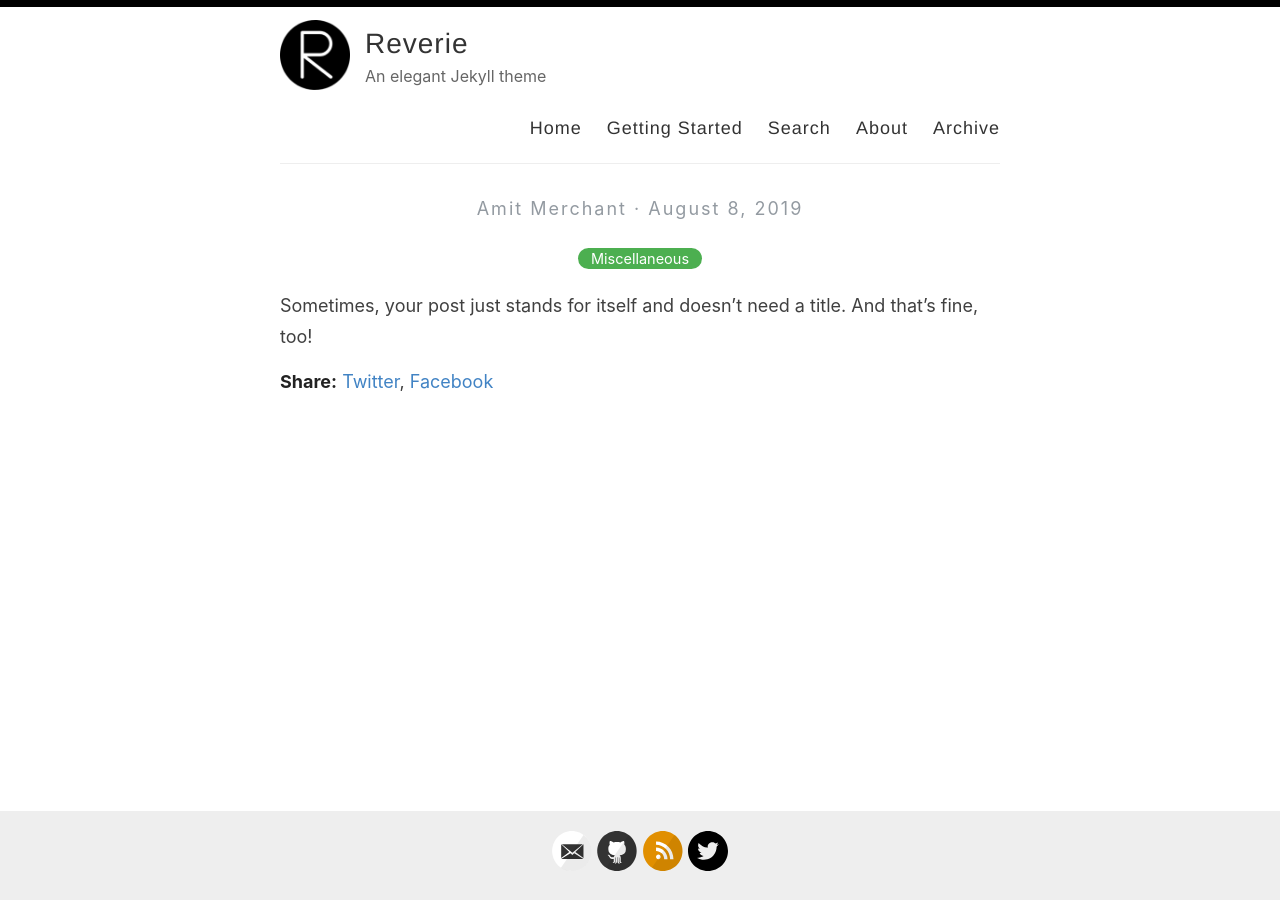
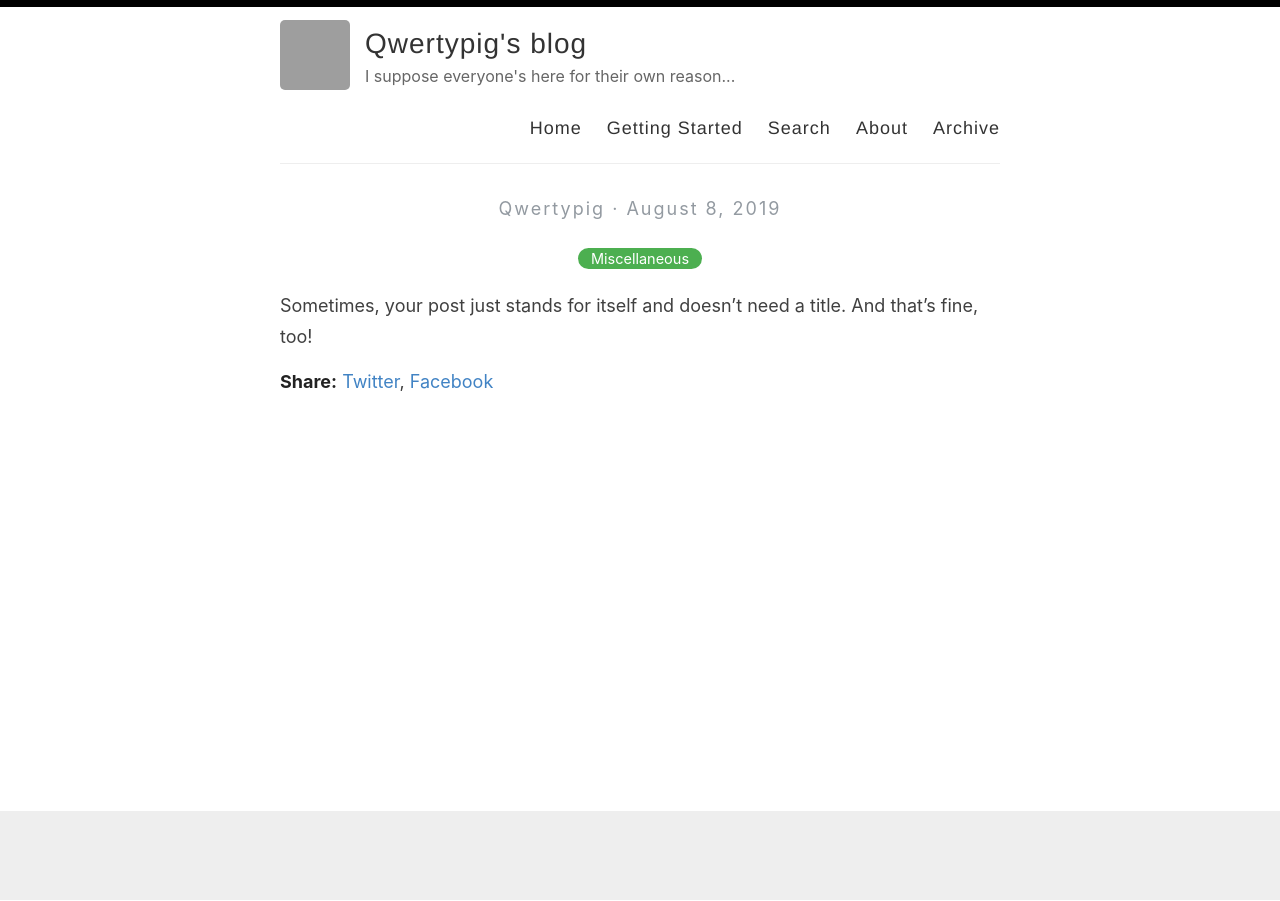
Before and after one commit to QWERTYPIG/QWERTYPIG.github.io, a Jekyll site: the page built from _posts/2019-08-08-no-title-posts.md, in a window 1280 px wide. Built offline with Jekyll 4.4.1, drawn with Linux system fonts in a browser that asks for light colours; grey boxes are pictures that could not be loaded.

Commit message:
layout: initial _config.yml settings

```diff
--- a/_config.yml
+++ b/_config.yml
@@ -3,16 +3,16 @@
 #
 
 # Name of your site (displayed in the header)
-name: Reverie
+name: Qwertypig's blog
 
 # Name of the author
-author: Amit Merchant
+author: Qwertypig
 
 # Short bio or description (displayed in the header)
-description: An elegant Jekyll theme
+description: I suppose everyone's here for their own reason...
 
 # URL of your avatar or profile pic (you could use your GitHub profile pic)
-avatar: /images/reverie.png
+avatar: /images/avatar.jpg
 
 #
 # Flags below are optional
@@ -21,15 +21,15 @@ avatar: /images/reverie.png
 # Includes an icon in the footer for each username you enter
 footer-links:
   dribbble:
-  email: amit.d.merchant@gmail.com
+  email:
   facebook:
   flickr:
-  github: amitmerchant1990/reverie
+  github:
   instagram:
   linkedin:
   pinterest:
-  rss: rss
-  twitter: amit_merchant
+  rss:
+  twitter:
   stackoverflow:
   youtube: # channel/<your_long_string> or user/<user-name>
   googleplus: # anything in your profile username that comes after plus.google.com/
@@ -41,21 +41,21 @@ footer-links:
 disqus:
 
 # Enter your Google Analytics web tracking code (e.g. UA-2110908-2) to activate tracking
-google_analytics: UA-43339302-11
+google_analytics:
 
 # For newer "GA4" analytics, use the following instead of the "UA" entry above
 #google_analytics_ga4: G-GABC1DEFG
 
 # Your website URL (e.g. http://amitmerchant1990.github.io or http://www.amitmerchant.com)
 # Used for Sitemap.xml and your RSS feed
-url: http://www.amitmerchant.com/reverie
-enforce_ssl: https://www.amitmerchant.com/reverie
+url: http://qwertypig.github.io
+enforce_ssl: https://qwertypig.github.io
 
 # If you're hosting your site at a Project repository on GitHub pages
 # (http://yourusername.github.io/repository-name)
 # and NOT your User repository (http://yourusername.github.io)
 # then add in the baseurl here, like this: "/repository-name"
-baseurl: "/reverie"
+baseurl: ""
 
 #
 # !! You don't need to change any of the configuration flags below !!
```
